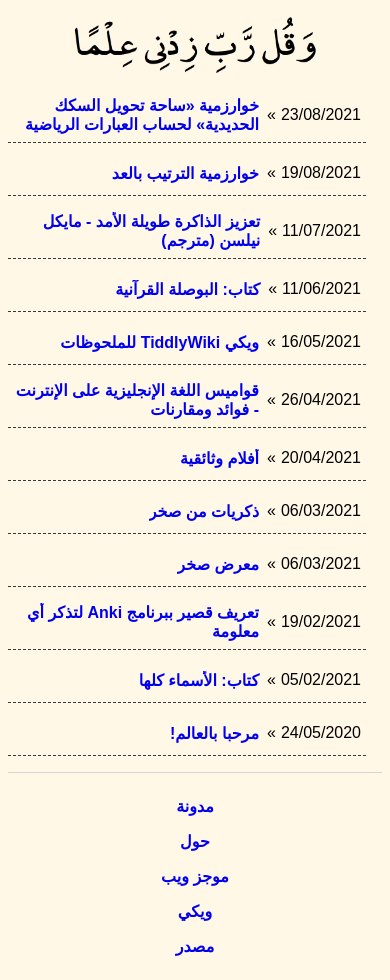
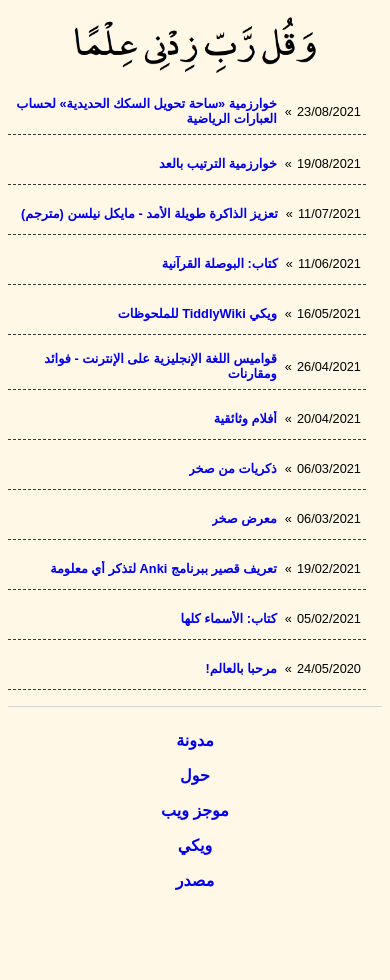
Before and after one commit to abdnh/abdnh.github.io, a Jekyll site: the page built from index.html, in a window 390 px wide. Built offline with Jekyll 4.4.1, drawn with Linux system fonts in a browser that asks for light colours; after the commit the page ends 914 px from its top, so only the background shows below that.

Commit message:
Tweak font size for small screens

```diff
--- a/css/main.css
+++ b/css/main.css
@@ -52,6 +52,9 @@ body {
     #nav-links ul {
         flex-direction: column;
         text-align: center;
+    }
+    #posts > li {
+        font-size: 0.8em;
     }
 }
 
```
